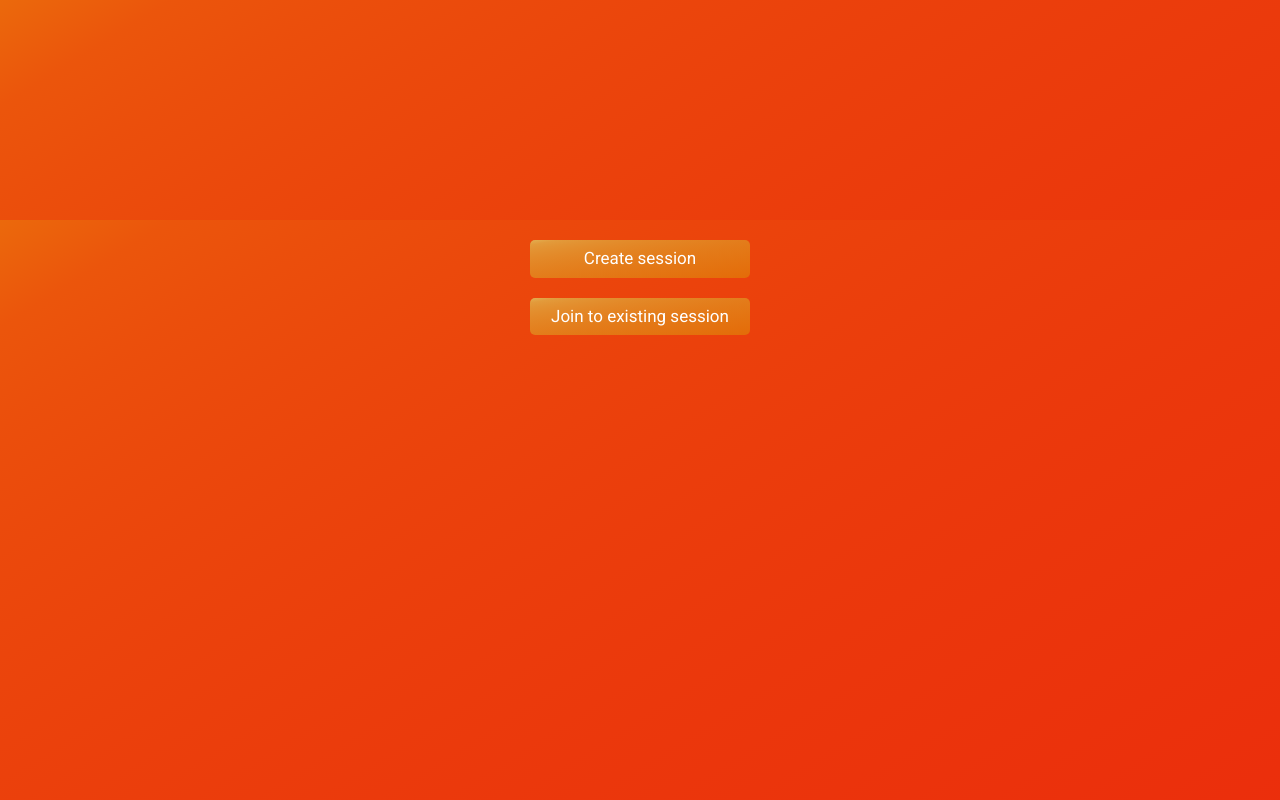
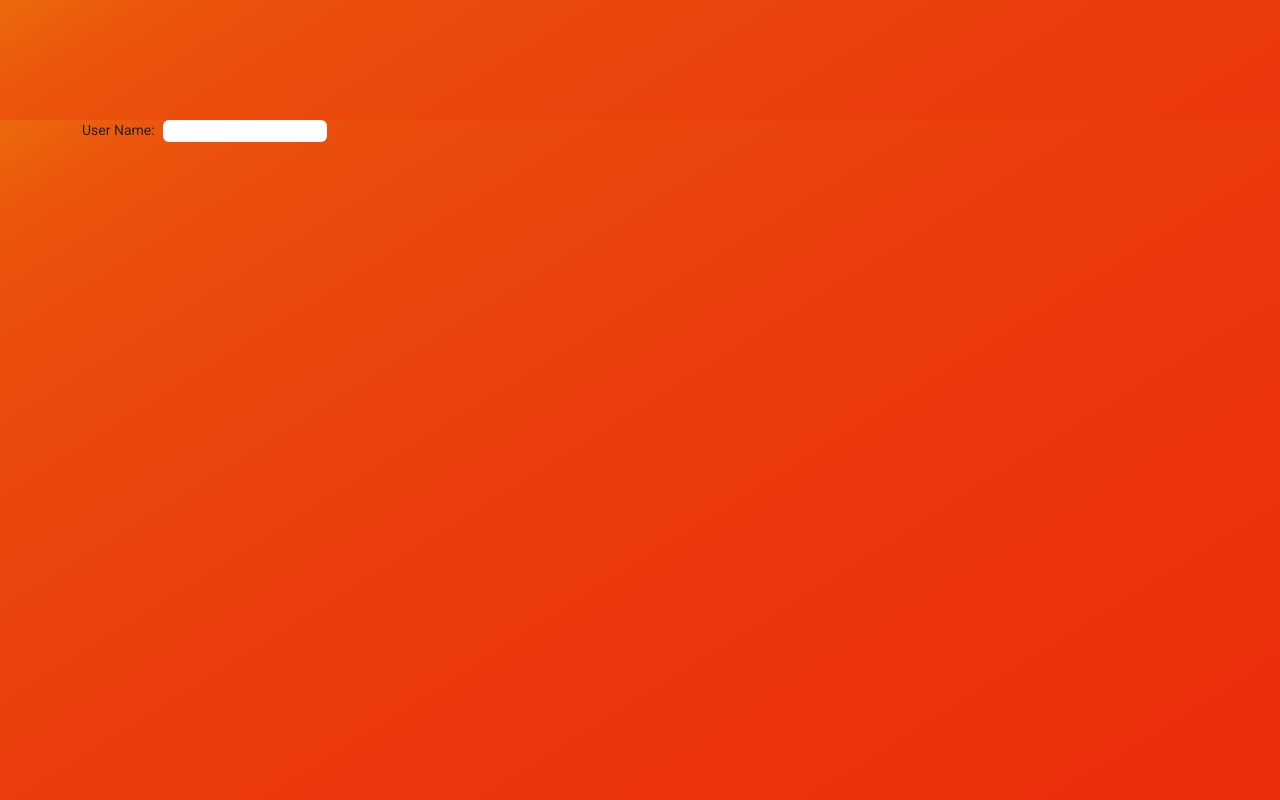
Before and after one commit to Fedoop1/dotnet-quiz-game, an Angular app in the folder DotNetQuiz.Client/ClientApp/: page /create-account in a window 1280 px wide. Shown: the top 800 px of the page. Built offline with nearby package versions, Linux system fonts and the light colour scheme.

Commit message:
Add create account page

```diff
--- a/DotNetQuiz.Client/ClientApp/src/app/app-routing.module.ts
+++ b/DotNetQuiz.Client/ClientApp/src/app/app-routing.module.ts
@@ -1,5 +1,6 @@
 import { NgModule } from '@angular/core';
 import { RouterModule, Routes } from '@angular/router';
+import { CreateAccountComponent } from './components/create-account/create-account.component';
 import { CreateSessionComponent } from './components/create-session/create-session.component';
 import { HomeComponent } from './components/home/home.component';
 import { JoinSessionComponent } from './components/join-session/join-session.component';
@@ -8,6 +9,7 @@ const routes: Routes = [
   { path: 'home', component: HomeComponent },
   { path: 'create-session', component: CreateSessionComponent },
   { path: 'join-session', component: JoinSessionComponent },
+  { path: 'create-account', component: CreateAccountComponent },
   { path: '', redirectTo: '/home', pathMatch: 'full' },
   { path: '**', component: HomeComponent },
 ];
--- a/DotNetQuiz.Client/ClientApp/src/app/app.component.html
+++ b/DotNetQuiz.Client/ClientApp/src/app/app.component.html
@@ -1,5 +1,3 @@
-<body>
-  <div class="container">
-    <router-outlet></router-outlet>
-  </div>
-</body>
+<div class="container">
+<router-outlet></router-outlet>
+</div>
--- a/DotNetQuiz.Client/ClientApp/src/app/app.module.ts
+++ b/DotNetQuiz.Client/ClientApp/src/app/app.module.ts
@@ -15,6 +15,7 @@ import { JoinSessionComponent } from './components/join-session/join-session.com
 import { SessionStatusPipe } from './components/join-session/pipes/session-status.pipe';
 import { MatButtonModule } from '@angular/material/button';
 import { MatIconModule } from '@angular/material/icon';
+import { CreateAccountComponent } from './components/create-account/create-account.component';
 
 @NgModule({
   declarations: [
@@ -22,6 +23,7 @@ import { MatIconModule } from '@angular/material/icon';
     HomeComponent,
     CreateSessionComponent,
     JoinSessionComponent,
+    CreateAccountComponent,
     SessionStatusPipe,
   ],
   imports: [
--- /dev/null
+++ b/DotNetQuiz.Client/ClientApp/src/app/components/create-account/create-account.component.html
@@ -0,0 +1,4 @@
+<div class="create-account">
+    <label for="userName" class="input-label">User Name:</label>
+    <input name="userName" type="text" class="common-input">
+</div>
--- /dev/null
+++ b/DotNetQuiz.Client/ClientApp/src/app/components/create-account/create-account.component.scss
@@ -0,0 +1,4 @@
+.create-account {
+  margin: 120px auto;
+  display: flex;
+}
--- /dev/null
+++ b/DotNetQuiz.Client/ClientApp/src/app/components/create-account/create-account.component.ts
@@ -0,0 +1,12 @@
+import { Component } from '@angular/core';
+import { QuizService } from 'src/app/services/quiz.service';
+
+@Component({
+  selector: 'create-account',
+  templateUrl: 'create-account.component.html',
+  styleUrls: ['create-account.component.scss'],
+})
+export class CreateAccountComponent {
+  public userName!: string;
+  constructor(private readonly quizService: QuizService) {}
+}
--- a/DotNetQuiz.Client/ClientApp/src/styles.scss
+++ b/DotNetQuiz.Client/ClientApp/src/styles.scss
@@ -6,7 +6,14 @@
 html,
 body {
   margin: 0;
+  height: 100vh;
   font-family: Roboto, "Helvetica Neue", sans-serif;
-  height: 100%;
-  background-image: linear-gradient(to bottom right, #eb690c, 20%, #eb2a0c);
+  background: linear-gradient(to bottom right, #eb690c, 20%, #eb2a0c);
 }
+
+app-root {
+  display: block;
+  height: 100vh;
+  width: 100%;
+  margin: 0;
+}
```
